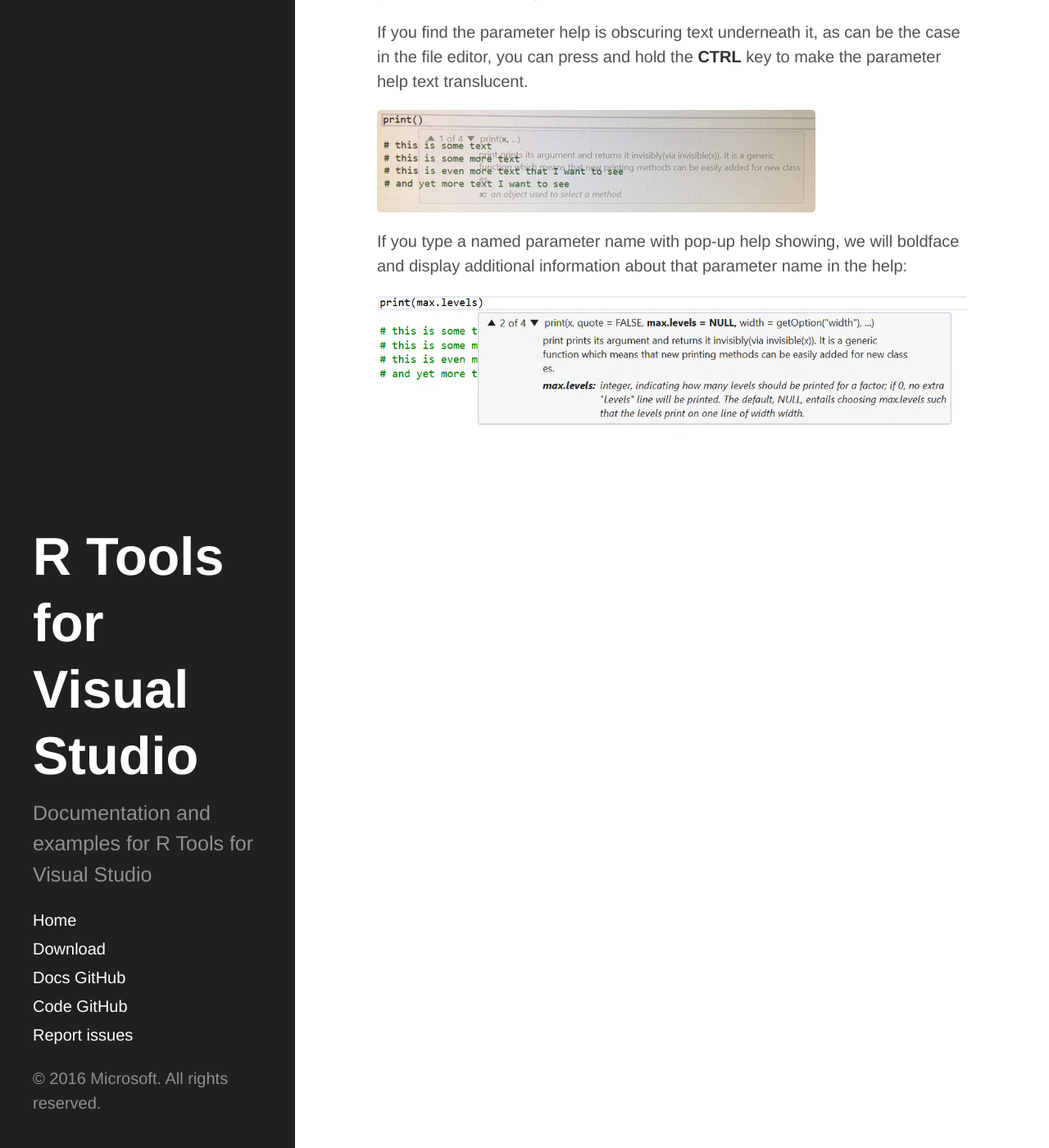
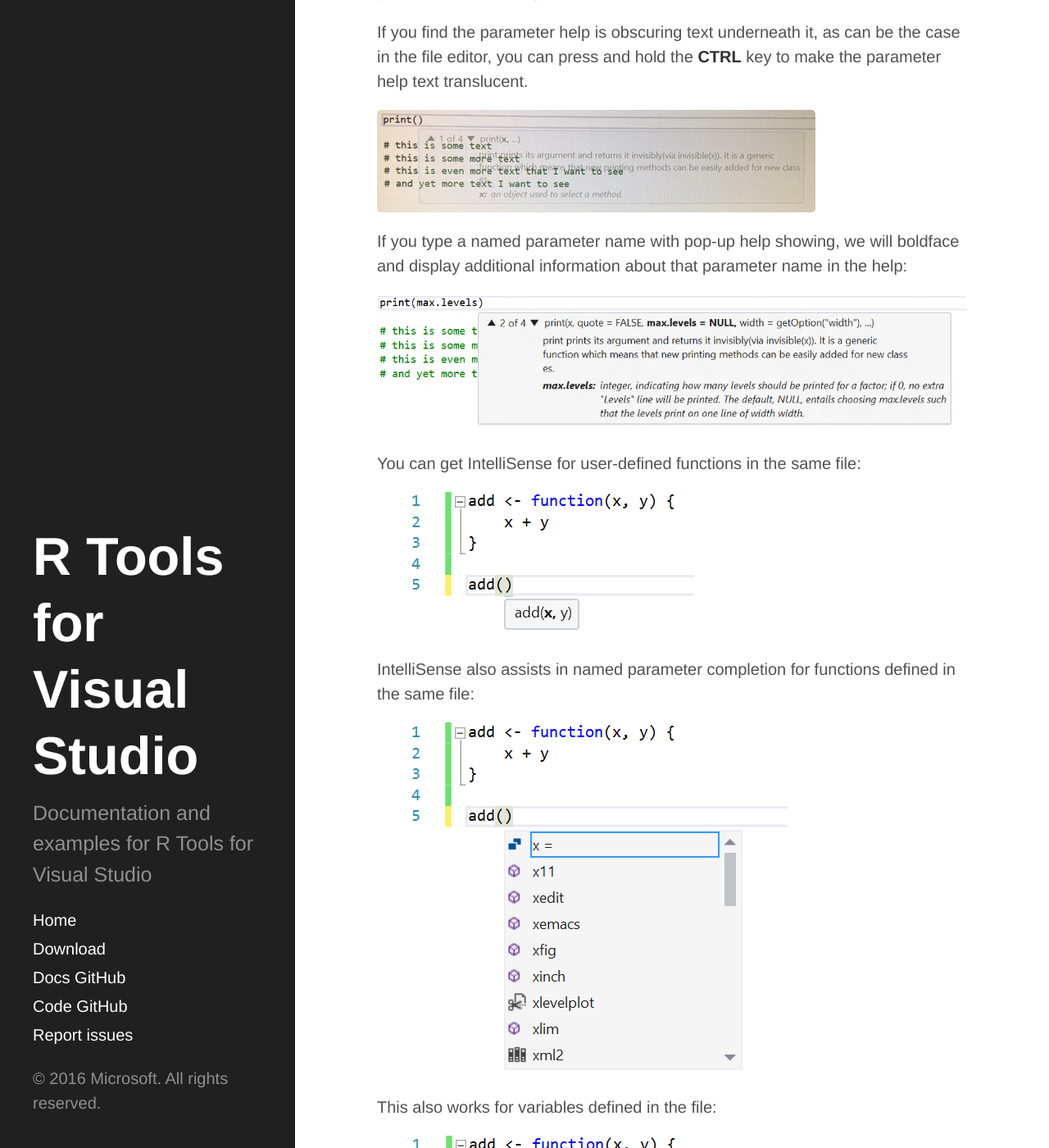
Before and after one commit to microsoft/RTVS-docs, a Jekyll site: the page built from intellisense.md, in a window 1280 px wide and 1400 px high, scrolled down 2287 px. Shown: the whole window at 82% size. Built offline with Jekyll 4.4.1, drawn with Linux system fonts in a browser that asks for light colours; some of the changed text lies outside the part shown.

Commit message:
adding 0.3 intellisense updates

```diff
--- a/intellisense.md
+++ b/intellisense.md
@@ -49,3 +49,20 @@
 and display additional information about that parameter name in the help:
 
 ![](./media/RTVS-REPL-auto-complete-function-parameters.png)
+
+You can get IntelliSense for user-defined functions in the same file:
+
+![](media/intellisense_same_file_functions.png)
+
+IntelliSense also assists in named parameter completion for functions defined in
+the same file:
+
+![](media/intellisense_parameter_completion.png)
+
+This also works for variables defined in the file:
+
+![](media/intellisense_variable_completion.png)
+
+It's important to note that today, we only support IntelliSense for functions
+_in the same file_. In the future, we will be adding support for IntelliSense
+across your entire project.
```
